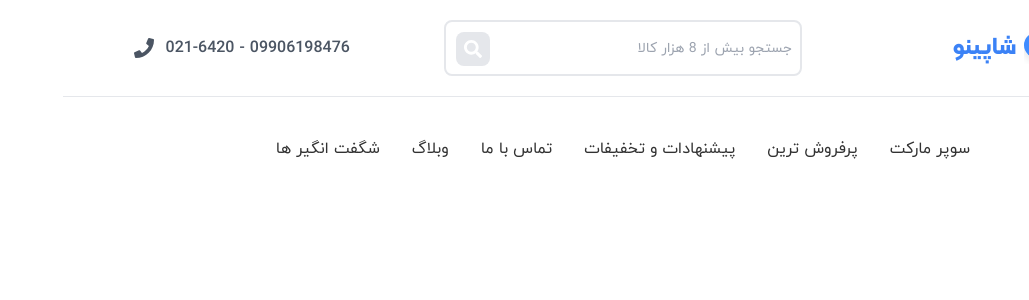
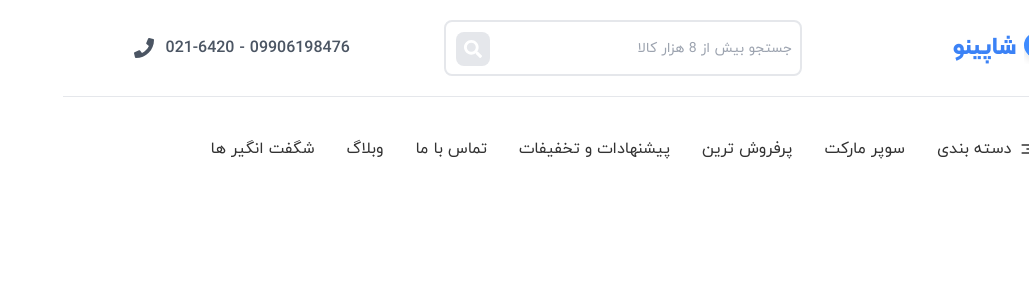
Before and after one commit to Ario-Team/shapino-frontend, a Next.js app: page / in a window 1280 px wide. Shown: the top 300 px of the page, without its empty margins (251-1280 px from the left). Built offline with nearby package versions, Linux system fonts and the light colour scheme.

Commit message:
Fixed the menu visibl

```diff
--- a/components/Menu.jsx
+++ b/components/Menu.jsx
@@ -46,7 +46,7 @@ const MenuItem = ({ name }) => {
   return (
     <li
       className={`font-iran-yekan font-normal flex flex-row items-center gap-2 text-black transition-opacity duration-300 cursor-pointer opacity-80 hover:opacity-100 ${
-        isCategory ? "hidden" : " "
+        isCategory ? "hidden lg:flex" : " "
       }`}
     >
       {isCategory ? <HiMenuAlt1 className="rotate-180" /> : null}
```
